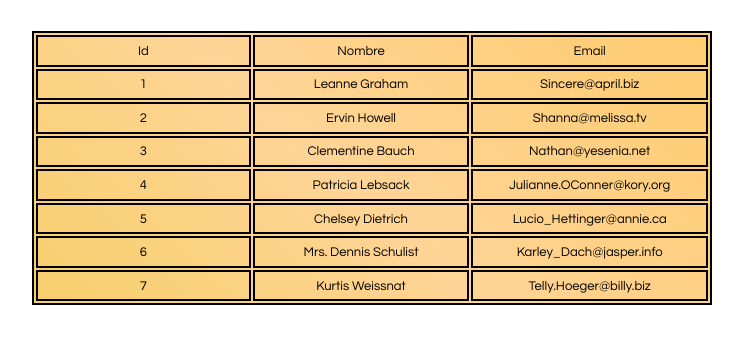
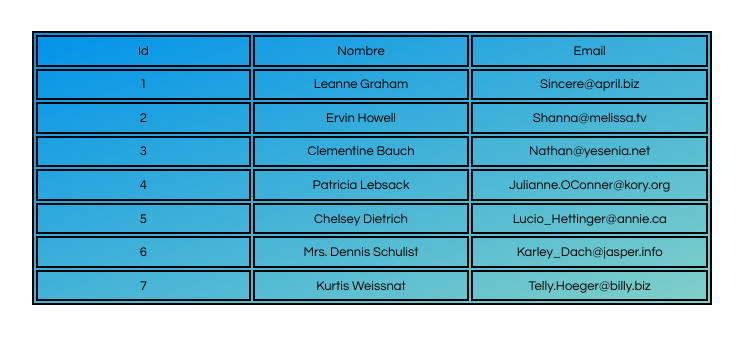
Before and after one commit to SophieValdes/TablaDeDatos, a plain HTML site: page index.html in a window 1280 px wide. Shown: the part 155-498 px from the top of the page, without its empty margins (268-1011 px from the left). Drawn offline with Linux system fonts and the light colour scheme.

Commit message:
Update Tabla.css

```diff
--- a/Css/Tabla.css
+++ b/Css/Tabla.css
@@ -12,8 +12,9 @@
     text-align: center;
     font-family: 'Questrial', sans-serif;
     border: 2px solid rgb(0, 0, 0);
-    background-color: #f7cf6c;
-    background-image: linear-gradient(43deg, #f7cf6c 0%, #ffd496 46%, #FFCC70 100%);
+    background-color: #0093E9;
+    background-image: linear-gradient(160deg, #0093E9 0%, #80D0C7 100%);
+
 
 
 }
```
